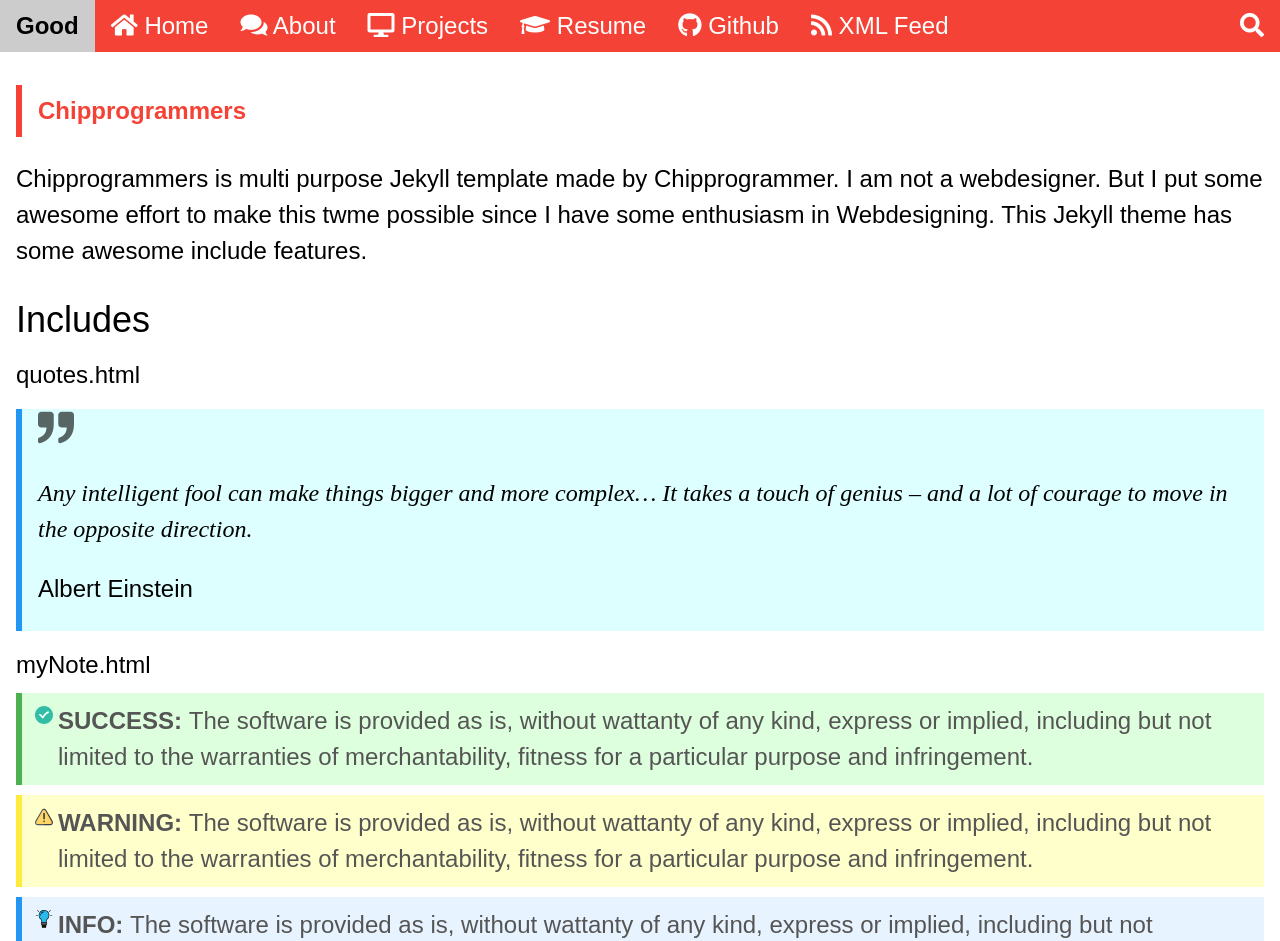
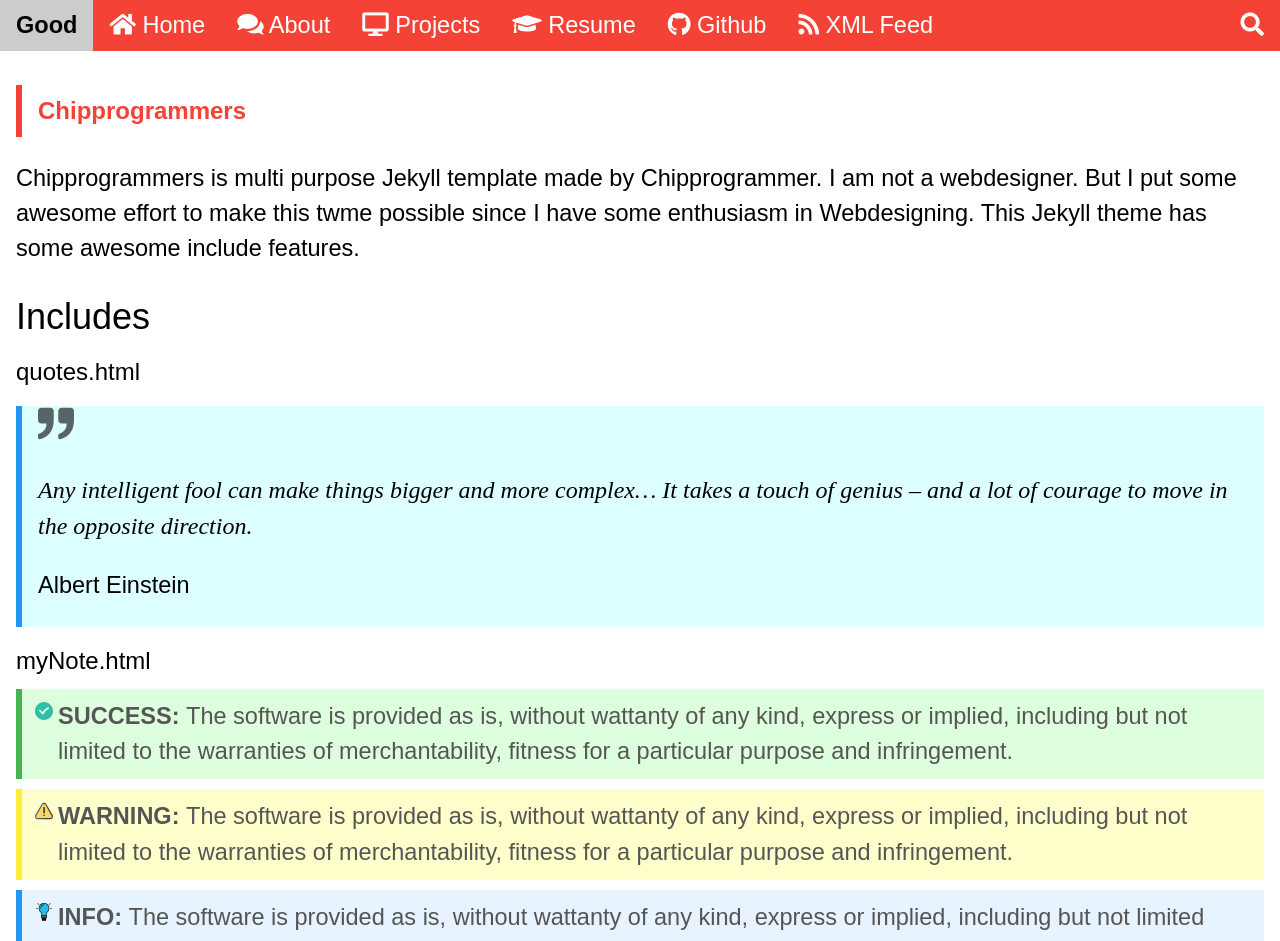
Before and after one commit to chipprogrammers/Good, a Jekyll site: the page built from index.md, in a window 1280 px wide and 1400 px high. Shown: the top 941 px of the window. Built offline with Jekyll 4.4.1, drawn with Linux system fonts in a browser that asks for light colours; some web fonts are replaced; comment, search, counter and statistics services are not loaded.

Commit message:
Update main_unminified.css

```diff
--- a/assets/css/main_unminified.css
+++ b/assets/css/main_unminified.css
@@ -1,6 +1,6 @@
 body,h1,h2,h3,h4,h5 {font-family: "Poppins", sans-serif}
 body {
-  font-size: calc(18px + (26 - 18) * ((100vw - 300px) / (1600 - 300)));
+  font-size: calc(16px + (26 - 16) * ((100vw - 300px) / (1600 - 300)));
 }
 .w3-half img{margin-bottom:-6px;margin-top:16px;opacity:0.8;cursor:pointer}
 .w3-half img:hover{opacity:1}
```
